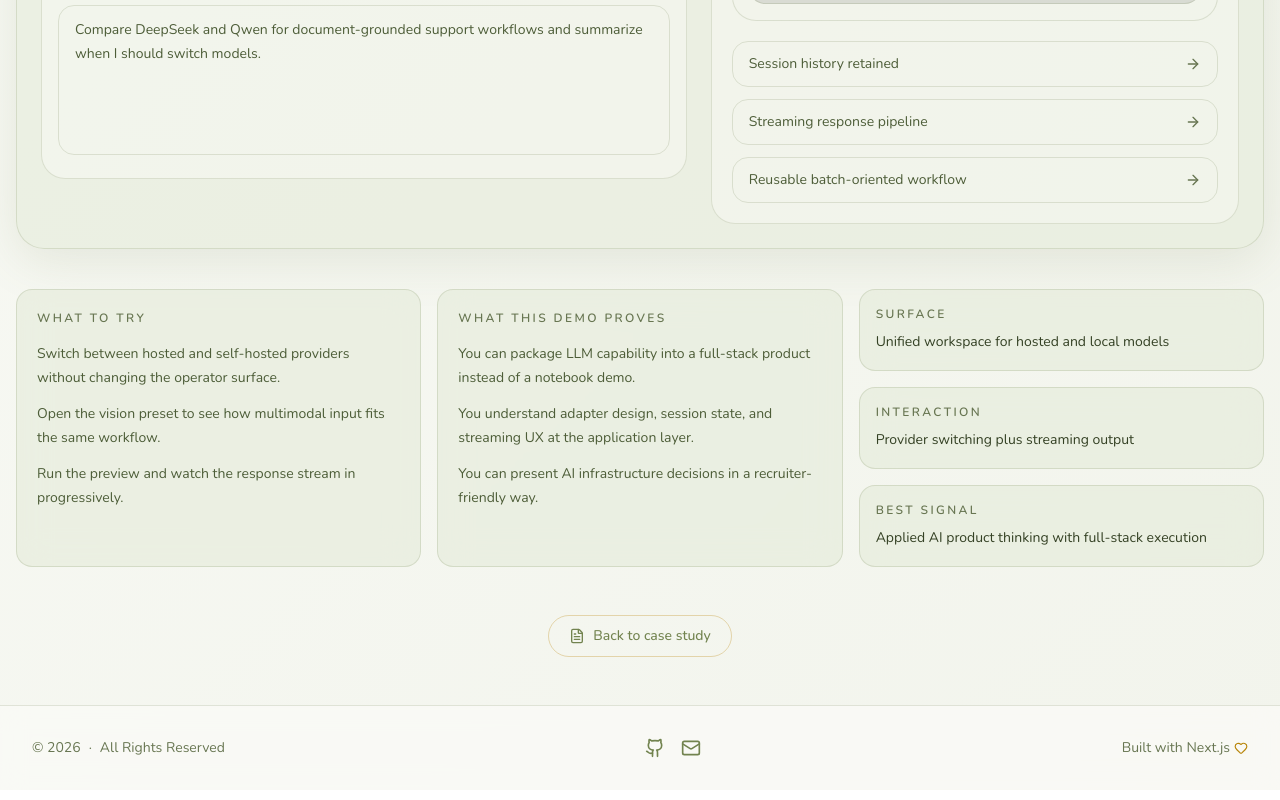
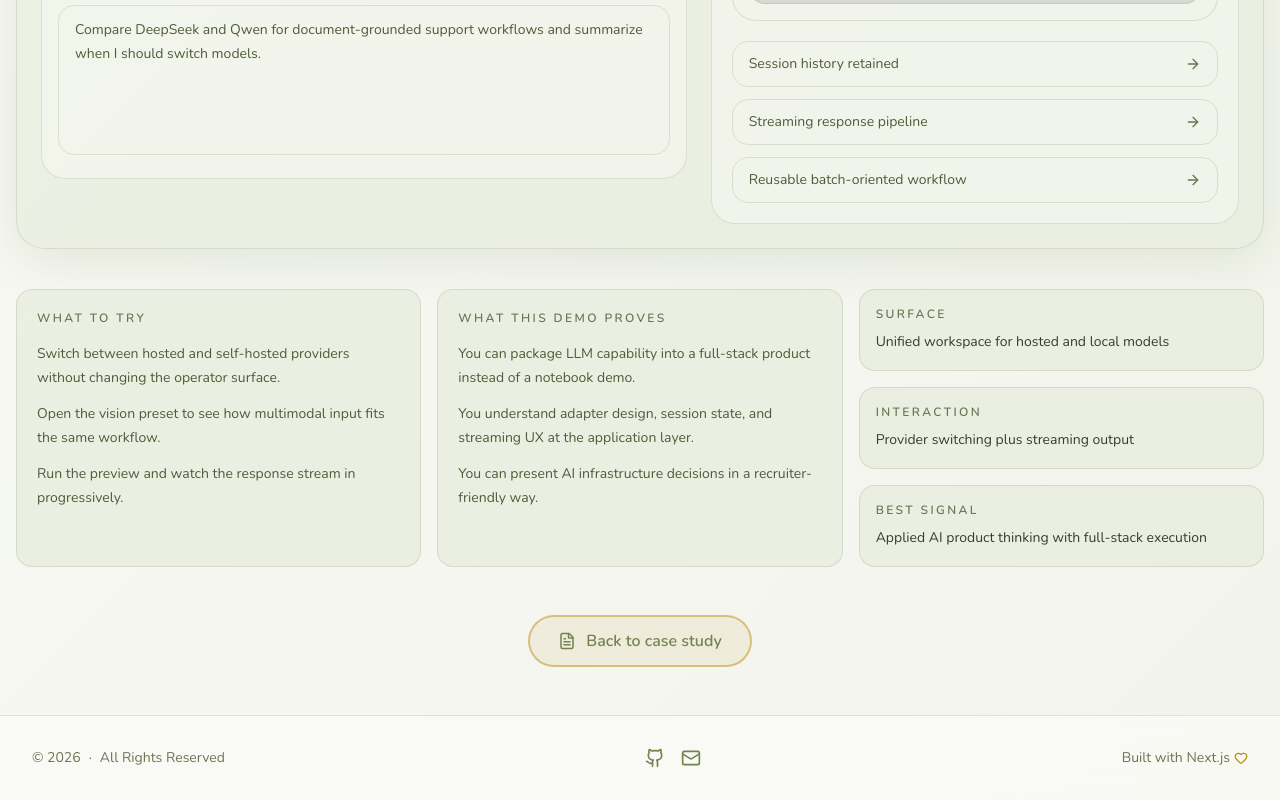
Before and after one commit to Della166/PersonalWebsite----Dicaijuandacong, a Next.js app: page /en/demo/multi-model-ai-studio in a window 1280 px wide. Shown: the part 1286-2086 px from the top of the page. Built offline with nearby package versions, Linux system fonts and the light colour scheme.

Commit message:
style: thicken both bottom CTAs (border-2 + font-semibold + base font + faint tint)

```diff
--- a/src/app/[locale]/demo/[slug]/page.tsx
+++ b/src/app/[locale]/demo/[slug]/page.tsx
@@ -175,9 +175,9 @@ export default async function ProjectDemoPage({
         <div className="mt-12 flex justify-center">
           <Link
             href={`/${locale}/projects/${slug}`}
-            className="inline-flex items-center gap-2 rounded-full border border-[var(--color-amber-300)]/30 px-5 py-2.5 text-sm font-medium text-[var(--color-amber-300)] transition-colors hover:border-[var(--color-amber-300)]/60 hover:bg-[var(--color-amber-300)]/10"
+            className="inline-flex items-center gap-2.5 rounded-full border-2 border-[var(--color-amber-300)]/45 bg-[var(--color-amber-300)]/8 px-7 py-3 text-base font-semibold text-[var(--color-amber-300)] transition-colors hover:border-[var(--color-amber-300)]/75 hover:bg-[var(--color-amber-300)]/15"
           >
-            <FileText className="w-4 h-4" />
+            <FileText className="w-[18px] h-[18px]" />
             {locale === 'zh' ? '返回案例页' : 'Back to case study'}
           </Link>
         </div>
--- a/src/app/[locale]/projects/[slug]/page.tsx
+++ b/src/app/[locale]/projects/[slug]/page.tsx
@@ -168,9 +168,9 @@ export default async function ProjectPage({
           <div className="mt-12 flex justify-center">
             <Link
               href={getProjectDemoHref({ demo: frontmatter.demo, locale, slug })}
-              className="inline-flex items-center gap-2 rounded-full border border-[var(--color-green-300)]/30 px-5 py-2.5 text-sm font-medium text-[var(--color-green-300)] transition-colors hover:border-[var(--color-green-300)]/60 hover:bg-[var(--color-green-300)]/10"
+              className="inline-flex items-center gap-2.5 rounded-full border-2 border-[var(--color-green-300)]/45 bg-[var(--color-green-300)]/8 px-7 py-3 text-base font-semibold text-[var(--color-green-300)] transition-colors hover:border-[var(--color-green-300)]/75 hover:bg-[var(--color-green-300)]/15"
             >
-              <Sparkles className="w-4 h-4" />
+              <Sparkles className="w-[18px] h-[18px]" />
               {locale === 'zh' ? '打开互动 Demo' : 'Open interactive Demo'}
             </Link>
           </div>
```
